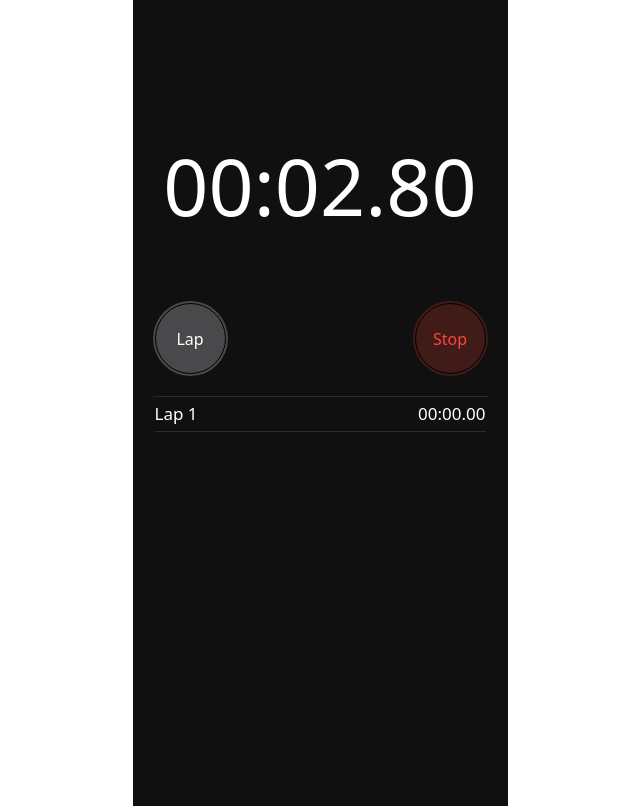
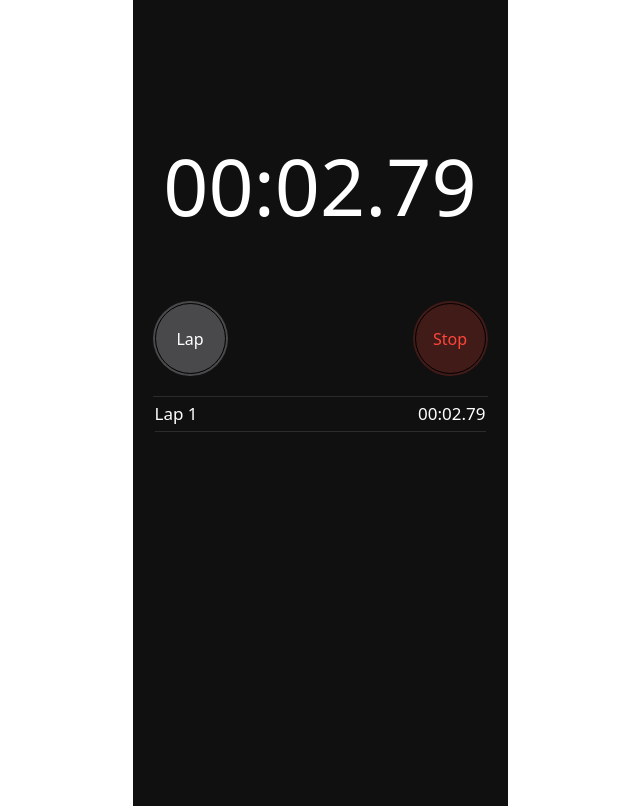
Before and after one commit to tammyk7/Stopwatch-react, a React (Vite) app in the folder vite-project/: page / in a window 1280 px wide. Both pictures are taken after a click on the button "Start". Shown: the whole page, without its empty margins (320-960 px from the left). Built offline with nearby package versions, Linux system fonts and the light colour scheme.

Commit message:
latest commit

```diff
--- a/vite-project/src/components/App/App.css
+++ b/vite-project/src/components/App/App.css
@@ -88,6 +88,7 @@
 .lap-button:active {
   background-color: var(--reset-btn-active-color);
 }
+
 .start-button {
   background-color: var(--start-btn-bg-color);
   color: var(--start-btn-text-color);
@@ -116,8 +117,10 @@
 }
 
 .lap-table-container {
+  max-height: 400px;
   border-top: 1px solid var(--lap-btn-bg-color);
   margin: 0 20px;
+  overflow: auto;
 }
 
 .lap-row {
@@ -129,7 +132,14 @@
   font-size: 17px;
   font-weight: 400;
   color: white;
+  font-variant: tabular-nums;
 }
+
+/* .lap-table-body { */
+  /* display: flex;
+  flex-direction: column-reverse; */
+  /* overflow: auto; */
+/* } */
 
 .lap-table {
   width: 100%;
--- a/vite-project/src/components/App/App.jsx
+++ b/vite-project/src/components/App/App.jsx
@@ -7,7 +7,7 @@ function App() {
 const [elapsedTime, setElapsedTime] = useState(0)
 const [isRunning, setIsRunning] = useState(false)
 const [lapData, setLapData] = useState({
-  laps: [{lapNumber: 0, lapTime: 0}],
+  laps: [{lapNumber: 1, lapTime:0}],
   totalLapTime: 0,
   minLap: [],
   maxLap: []
@@ -21,38 +21,58 @@ useEffect(() => {
   }
 }, [isRunning])
 
-// useEffect(() => {
-//   // update running lap
-//   // lapData.laps = []
-// }, [elapsedTime])
+useEffect(() => {
+  if (elapsedTime > 0) {
+    setLapData(prevLapData => {
+      const currentRunningLap = prevLapData.laps[0]
+      const newRunningLap = {
+        ...currentRunningLap,
+        lapTime: elapsedTime - lapData.totalLapTime
+      }
+      return {
+        ...prevLapData,
+        laps: [newRunningLap, ...prevLapData.laps.slice(1)]
+      }
+    })
+  }
+}, [elapsedTime])
 
-// setLapData(prevLapData => ({
-//   ...prevLapData,
-//   laps: [ 34, ...prevLapData.laps, 323, 45],
-//   totalLapTime: elapsedTime - lapData.laps[...]
+const resetTimer = () => {
+  setIsRunning(false)
+  setElapsedTime(0)
+  setLapData(
+    {
+      laps: [{lapNumber: 1, lapTime:0}],
+      totalLapTime: 0,
+      minLap: [],
+      maxLap: []
+    })
+}
 
-// }))
+const addLap = () => {
+  console.log('YOOOO')
 
-const firstLap = () => {
-  setLapData(prevLapData => ({
-    ...prevLapData,
-    laps: [...prevLapData.laps[0]],
-    totalLapTime: elapsedTime,
-  }))
+  setLapData(prevLapData => {
+    const currentLapTime = elapsedTime - lapData.totalLapTime
+    const newRunningLap = {
+      lapNumber: 1,
+      lapTime: currentLapTime
+    }
+    return {
+      ...prevLapData,
+      laps: [newRunningLap, ...prevLapData.laps],
+      totalLapTime: currentLapTime + lapData.totalLapTime
+    }
+  })
 }
-// console.log(lapData)
 
 const startStopButtonText = isRunning ? 'Stop' : 'Start'
 const startStopButtonColor = isRunning ? 'round-button stop-button' : 'round-button start-button'
 const lapResetButtonText = (isRunning || elapsedTime === 0) ? 'Lap' : 'Reset'
-const toggleTimer = () => setIsRunning(!isRunning)
-const lapResetButtonAction = () => (lapResetButtonText === 'Reset') ? resetTimer() : firstLap()
 const isLapButtonDisabled = !isRunning && elapsedTime === 0
 
-const resetTimer = () => {
-  setIsRunning(false)
-  setElapsedTime(0)
-}
+const toggleTimer = () => setIsRunning(!isRunning)
+const lapResetButtonAction = () => (lapResetButtonText === 'Reset') ? resetTimer() : addLap()
 
 return (
   <div>
@@ -72,11 +92,16 @@ return (
         </div>
         <div className="lap-table-container">
           <table className='lap-table 'id="lapTable">
-            <tbody>
-              <tr className='lap-row'>
-                <td>Lap 1</td>
-                <td>00:00.00</td>
-              </tr>
+            <tbody className='lap-table-body'>
+              {(elapsedTime > 0) ?
+              lapData.laps.map((lap, i) => {
+                return (
+                <tr className='lap-row'>
+                  <td>Lap {lap.lapNumber + i}</td>
+                  <td>{formatTime(lap.lapTime)}</td>
+                </tr>)
+              }) : null
+              }
             </tbody>
           </table>
         </div>
@@ -84,6 +109,5 @@ return (
     </div>
   </div>
 )
-};
-
+}
 export default App
```
Also changed, not shown: vite-project/src/components/Stopwatch/Stopwatch.jsx (+14 -29 lines).
